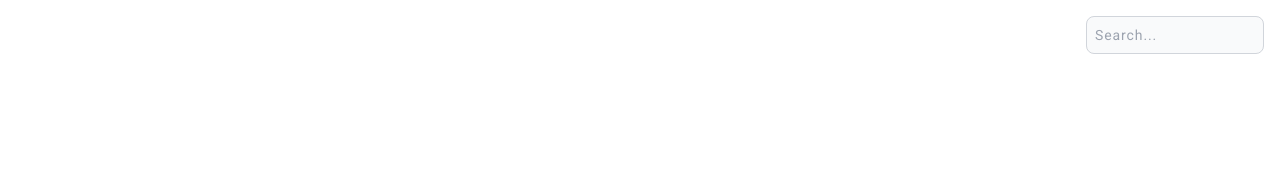
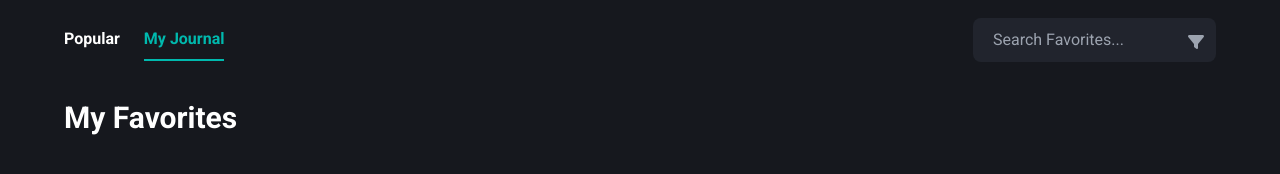
Before and after one commit to twanabrno/MovieDiary, a plain HTML site: page journal.html in a window 1280 px wide. Drawn offline with nearby package versions, Linux system fonts and the light colour scheme.

Commit message:
Add Fave Movie to LocalStroage to be able to get for Journalist, and jornalist body style

```diff
--- a/journal.html
+++ b/journal.html
@@ -3,7 +3,7 @@
   <head>
     <meta charset="UTF-8" />
     <meta name="viewport" content="width=device-width, initial-scale=1.0" />
-    <title>Movie Diary</title>
+    <title>Movie Diary - My Journal</title>
     <link rel="icon" type="image/*" href="./imgs/logo.svg" />
     <script src="https://cdn.tailwindcss.com"></script>
     <link
@@ -11,31 +11,40 @@
       href="https://cdnjs.cloudflare.com/ajax/libs/font-awesome/6.0.0-beta3/css/all.min.css"
     />
     <link rel="stylesheet" href="styles.css" />
-    <script defer src="journal.js" type="module"></script>
   </head>
-  <body>
-    <!-- Navbar -->
-    <nav class="bg-white border-gray-200 dark:bg-gray-900">
-      <div class="max-w-screen-xl flex flex-wrap items-center justify-between mx-auto p-4">
-        <div class="flex flex-wrap justify-between gap-6">
-          <div class="group">
-            <a href="index.html" class=" text-white group-hover:text-green-500">Home</a>
-            <div class="w-0 group-hover:w-full h-0.5 bg-green-500 ease-in-out duration-500"></div>
-          </div>
-          <div class="group">
-            <a href="journal.html" class="text-white group-hover:text-green-500">Journal</a>
-            <div class="w-0 group-hover:w-full h-0.5 bg-green-500 ease-in-out duration-500"></div>
-          </div>
-        </div>
-        <div class="flex lg:gap-8 gap-6 uppercase tracking-wider cursor-pointer text-lg items-center">
-          <input type="text" id="search-navbar" class="block w-full p-2 text-sm text-gray-900 border border-gray-300 rounded-lg bg-gray-50 focus:ring-blue-500 focus:border-blue-500 dark:bg-gray-700 dark:border-gray-600 dark:placeholder-gray-400 dark:text-white dark:focus:ring-blue-500 dark:focus:border-blue-500" placeholder="Search...">
-        </div>
+  <body class="bg-[#16181E] px-[5%]">
+    <header class="flex justify-between items-center text-white h-20">
+      <nav class="flex gap-6 font-semibold">
+        <a
+          href="index.html"
+          class="border-b-2 border-transparent py-2 hover:text-[#00b9ae] hover:border-[#00b9ae]"
+          >Popular</a
+        >
+        <a
+          href="journal.html"
+          class="border-b-2 py-2 text-[#00b9ae] border-[#00b9ae]"
+          >My Journal</a
+        >
+      </nav>
+      <div class="relative">
+        <input
+          id="search"
+          type="text"
+          placeholder="Search Favorites..."
+          class="w-full ps-5 pe-10 py-2.5 rounded-lg bg-[#21242d] outline-none"
+        />
+        <i class="fa-solid fa-filter text-gray-400 absolute top-4 right-3"></i>
       </div>
-    </nav>
+    </header>
+
+    <main class="">
+      <h1 class="text-3xl font-semibold mb-4 text-white mt-5">My Favorites</h1>
       <div
-        id="movieGrid"
-        class="grid grid-cols-[repeat(auto-fit,minmax(250px,1fr))] gap-6 h-full"
+        id="favoritesGrid"
+        class="grid grid-cols-[repeat(auto-fill,minmax(250px,1fr))] gap-6 h-full min-h-96"
       ></div>
-    </div>
+    </main>
+
+    <script src="journal.js" type="module"></script>
   </body>
 </html>
```
Also changed, not shown: index.html (+1 -1 lines), main.js (+14 -1 lines).
